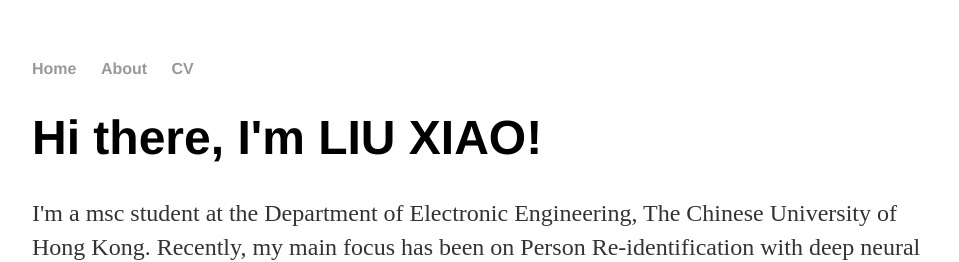
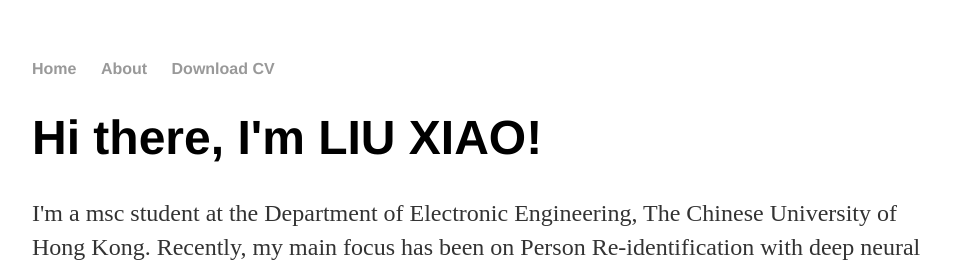
Before and after one commit to Archimedes2013/Archimedes2013.github.io, a Jekyll site: the page built from index.html, in a window 1280 px wide. Shown: the top 262 px of the page, without its empty margins (160-1119 px from the left). Built offline with Jekyll 4.4.1, drawn with Linux system fonts in a browser that asks for light colours.

Commit message:
Update default.html

```diff
--- a/_layouts/default.html
+++ b/_layouts/default.html
@@ -10,7 +10,9 @@
 	    		<ul>
 	        		<li><a href="/">Home</a></li>
 		        	<li><a href="/about">About</a></li>
-	        		<li><a href="/cv">CV</a></li>
+	        		<!--<li><a href="/cv">CV</a></li>-->
+			<a href="https://raw.githubusercontent.com/Archimedes2013/Archimedes2013.github.io/master/5612078_research%20proposal.pdf" class="download" title="Download CV as PDF">Download CV</a>
+
 	        		<!--<li><a href="/blog">Blog</a></li>-->
 				<!--<li><a href="/contact">Contact</a></li>-->
 
```
